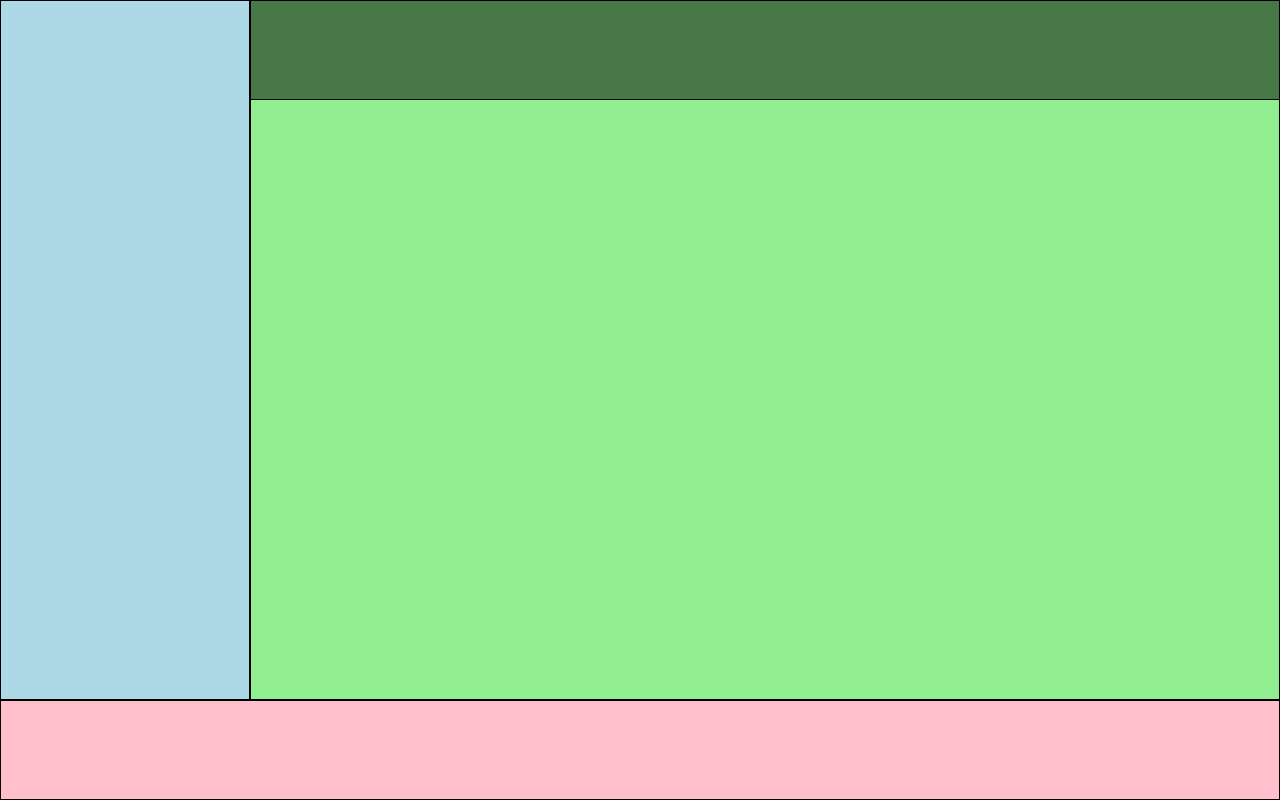
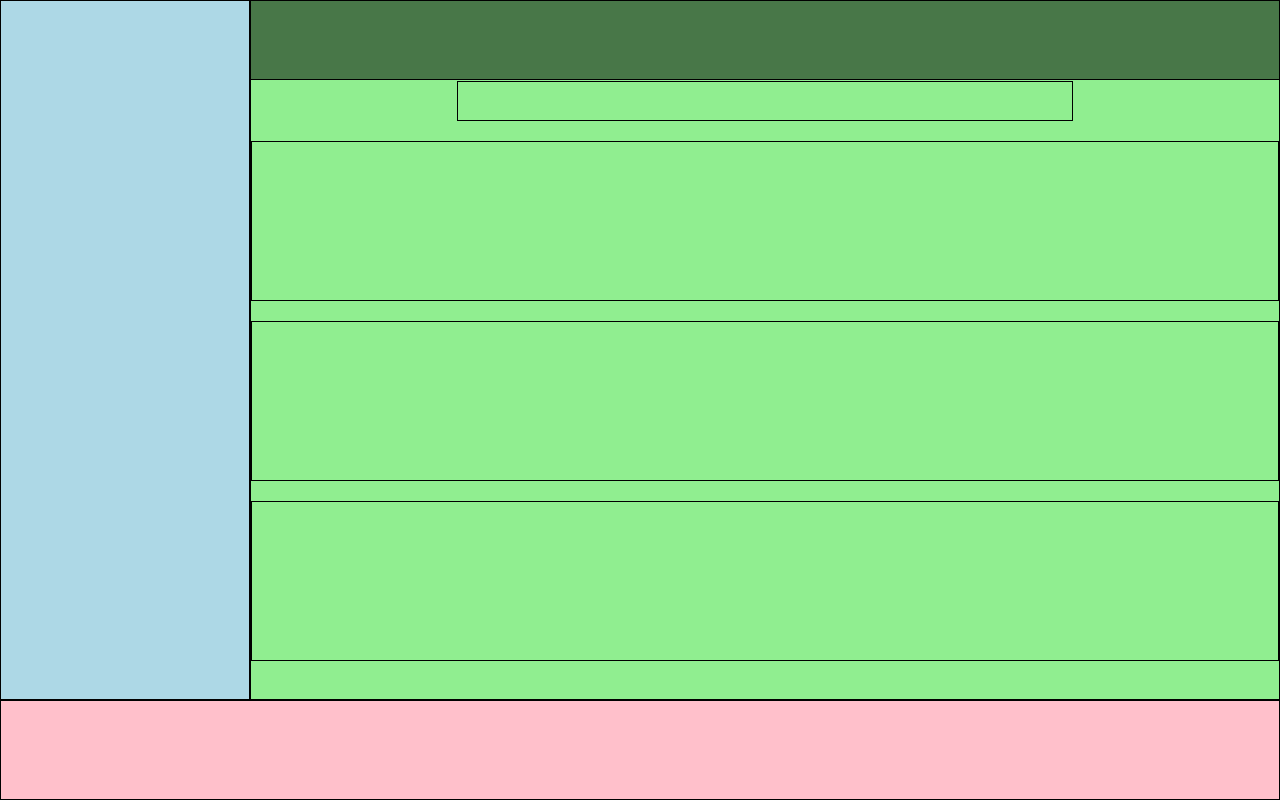
Before and after one commit to albertocapone/html-css-spotifyweb, a plain HTML site: page index.html in a window 1280 px wide. Drawn offline with Linux system fonts and the light colour scheme.

Commit message:
Macrostruttura - sezione bacheca: macroblocchi -

```diff
--- a/index.html
+++ b/index.html
@@ -17,9 +17,27 @@
 
 
       <section class="bacheca">
+
         <div class="upgradebar">
 
         </div>
+
+        <nav class="bacheca_nav">
+
+        </nav>
+
+        <div class="">
+
+        </div>
+
+        <div class="">
+
+        </div>
+
+        <div class="">
+
+        </div>
+
       </section>
 
 
--- a/style.css
+++ b/style.css
@@ -40,6 +40,7 @@
   background-color: lightblue;
 }
 
+/* sezione bacheca */
     .bacheca{
       position: relative;
       width: calc(100% - 250px);
@@ -47,17 +48,34 @@
       background-color: lightgreen;
       z-index: 997;
       display: flex;
+      flex-direction: column;
+      overflow-y: scroll;
     }
 
         .bacheca .upgradebar{
           width: calc(100% - 250px);
-  height: 100px;
+          height: 80px;
           background-color: rgba(0, 0, 0, 0.5);
           position: fixed;
           top: 0;
           left: 250px;
           z-index: 2;
         }
+
+    .bacheca_nav{
+      width: 60%;
+      min-height: 40px;
+      align-self: center;
+      margin-top: 80px;
+    }
+
+    .bacheca > div:not(.upgradebar){
+      width: 100%;
+      min-height: 160px;
+      margin-top: 20px;
+    }
+/*  */
+
 
 .player{
   width: 100%;
```
Lines whose indentation alone changed are shown as unchanged.
